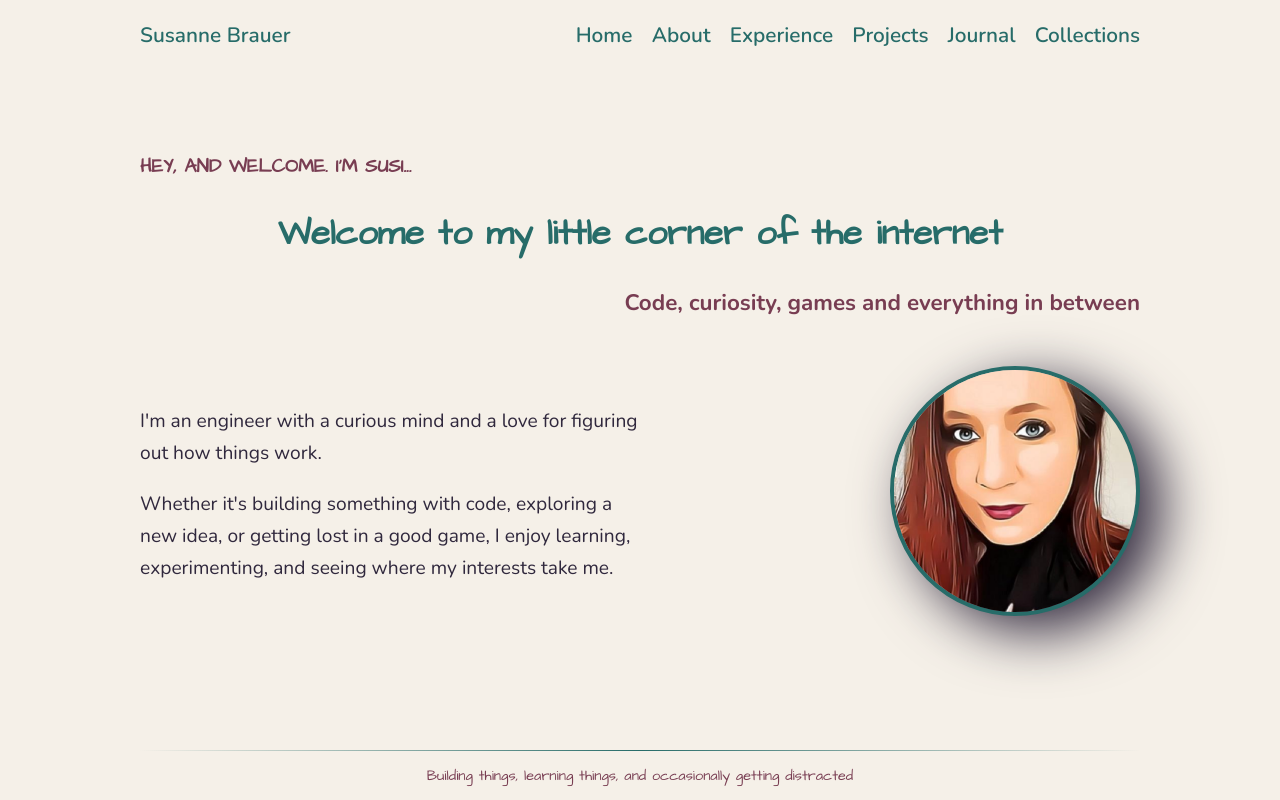
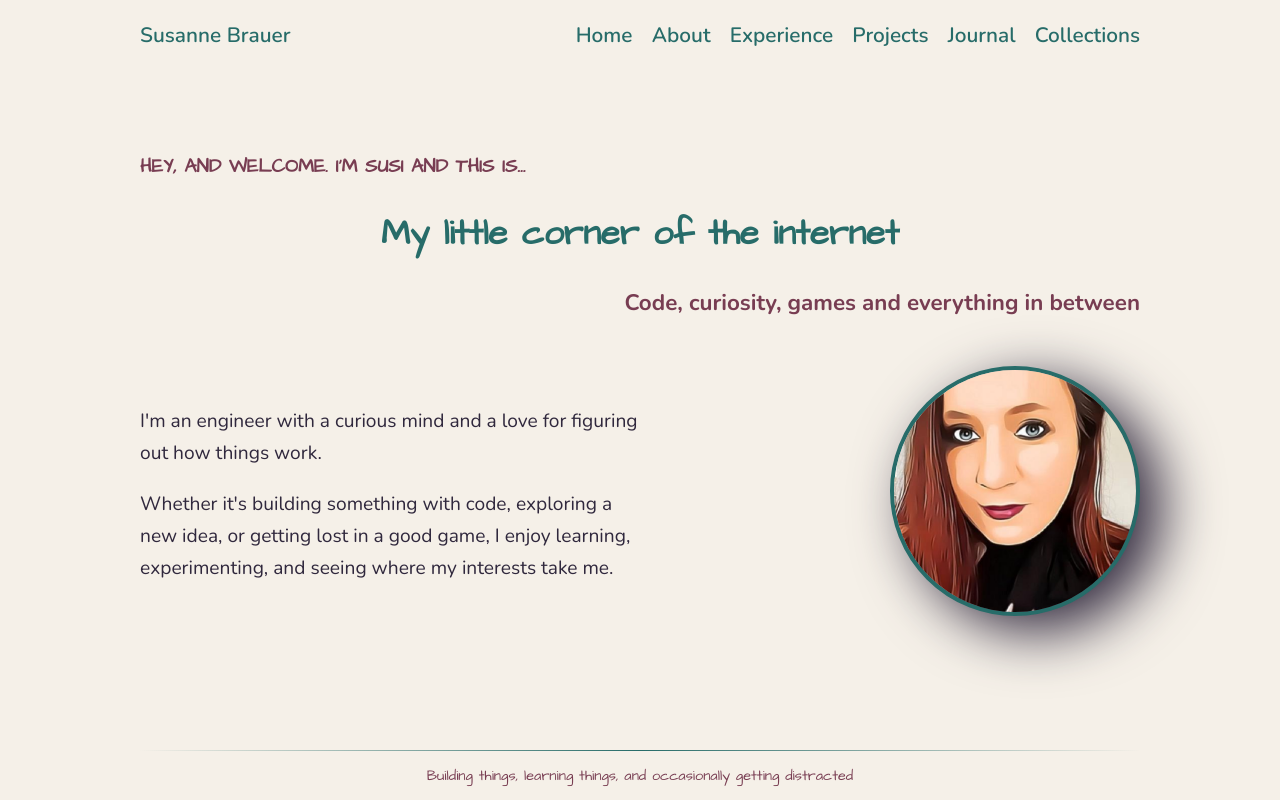
Before and after one commit to SusanneBrauer/SusisCorner, a plain HTML site: page index.html in a window 1280 px wide. Drawn offline with nearby package versions, Linux system fonts and the light colour scheme.

Commit message:
Changed heading and tag line wording to avoide double welcome

```diff
--- a/index.html
+++ b/index.html
@@ -27,8 +27,8 @@
     <main>
         <section id="introduction">
             <div id="title-section">
-                <p id="greeting">Hey, And Welcome. I'm Susi...</p>
-                <h1>Welcome to my little corner of the internet</h1>
+                <p id="greeting">Hey, And Welcome. I'm Susi and this is...</p>
+                <h1>My little corner of the internet</h1>
                 <p id="sub-title">Code, curiosity, games and everything in between</p>
             </div>
             <div id="intro">
```
